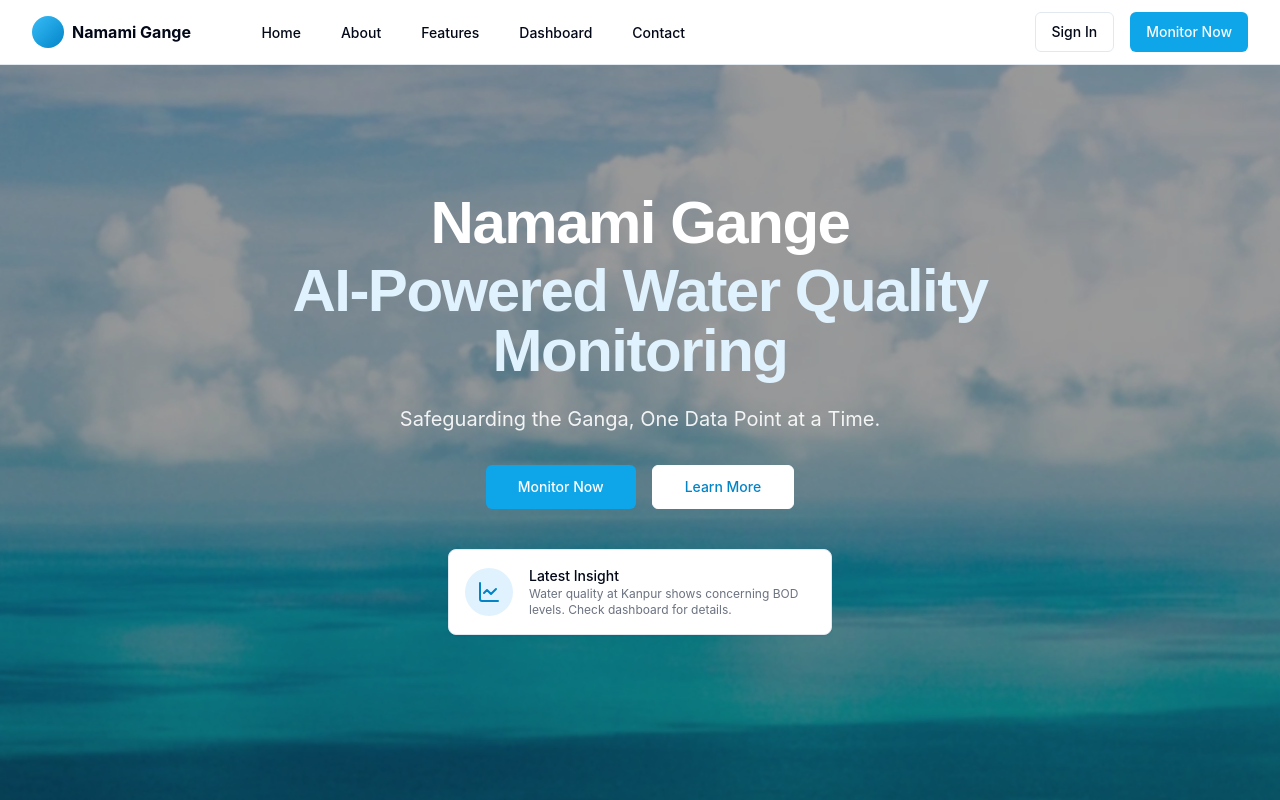
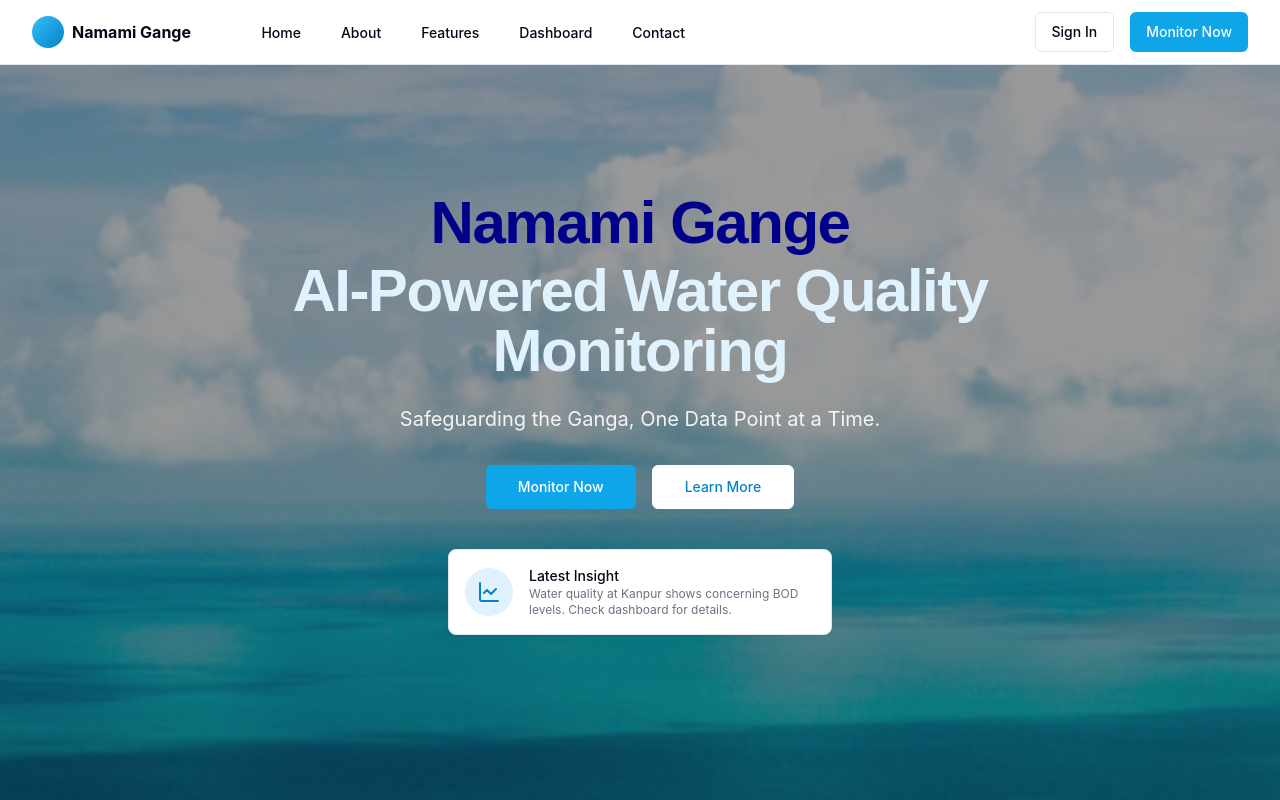
Before and after one commit to Sunidhee06Nibheria/namami-gange, a React (Vite) app: page / in a window 1280 px wide. Shown: the top 800 px of the page. Built offline with nearby package versions, Linux system fonts and the light colour scheme.

Commit message:
Fix: Change Namami Gange color
Change the color of the "Namami Gange" text on the front page to dark royal blue.

```diff
--- a/src/pages/Index.tsx
+++ b/src/pages/Index.tsx
@@ -37,7 +37,7 @@ export default function Index() {
         <div className="container relative px-4 py-20 md:py-28 lg:py-32">
           <div className="max-w-3xl mx-auto text-center text-white">
             <h1 className="text-4xl font-bold tracking-tight sm:text-5xl md:text-6xl">
-              <span className="block">Namami Gange</span>
+              <span className="block text-[#00008B]">Namami Gange</span>
               <span className="block mt-2 text-river-100">
                 AI-Powered Water Quality Monitoring
               </span>
```
